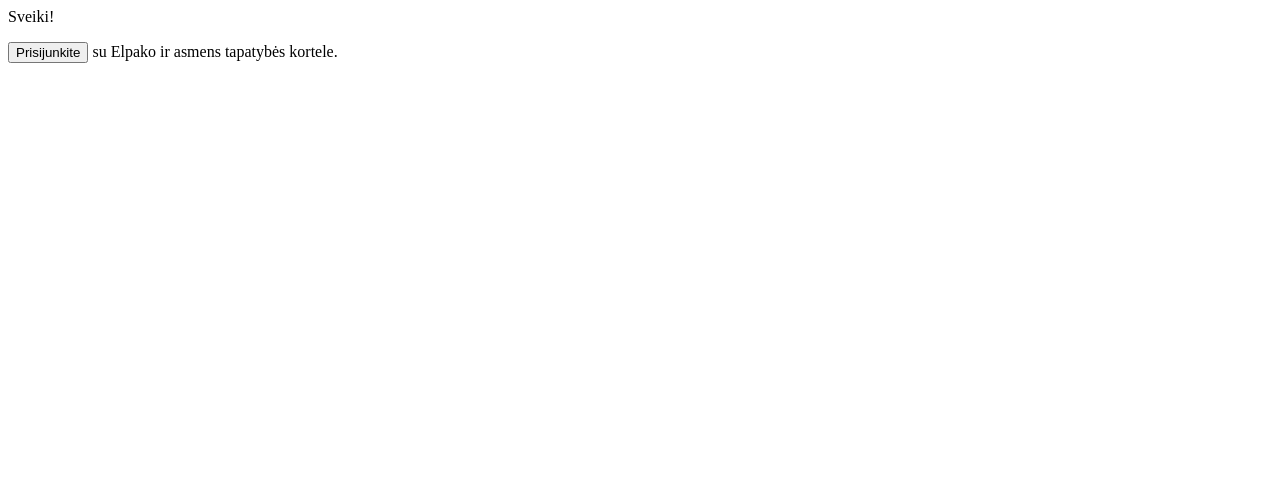
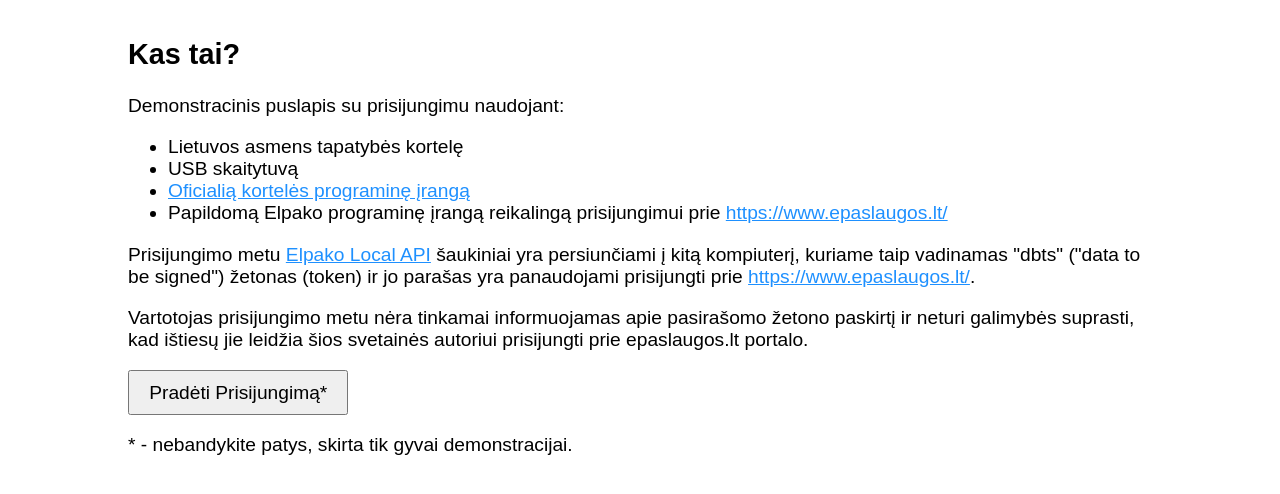
Before and after one commit to tadas-s/elpako-issue, a Flask app: page /welcome/ in a window 1280 px wide. Shown: the top 494 px of the page. Run offline with Flask 3, Linux system fonts and the light colour scheme.

Commit message:
Forwarder front page: some niceties / styling / explanations

```diff
--- a/src/elpako_issue/forwarder/server.py
+++ b/src/elpako_issue/forwarder/server.py
@@ -3,7 +3,8 @@
 from flask_cors import CORS
 from werkzeug.middleware.proxy_fix import ProxyFix
 
-app = Flask(__name__)
+app = Flask(__name__, static_url_path="/welcome/static")
+
 app.config['TEMPLATES_AUTO_RELOAD'] = True
 app.wsgi_app = ProxyFix(app.wsgi_app, x_for=1, x_proto=1, x_host=1, x_prefix=1)
 
@@ -19,6 +20,9 @@
 
 @app.route("/welcome/", methods=["GET"])
 def welcome():
+    with visitor_data_lock:
+        visitor_data.clear()
+
     return render_template("welcome.html")
 
 @app.route("/welcome/start_session", methods=["GET"])
--- /dev/null
+++ b/src/elpako_issue/forwarder/static/style.css
@@ -0,0 +1,22 @@
+body {
+  font-size: 120%;
+  font-family: sans-serif;
+  margin: 2em auto;
+  width: 80%;
+}
+
+a, a:visited {
+  color: dodgerblue;
+}
+
+button {
+  font-size: inherit;
+  padding: 0.5em 1em;
+}
+
+#error-box {
+  border: 3px solid darkorange;
+  background: lightyellow;
+  border-radius: 0.2em;
+  padding: 0.5em 1em;
+}
--- a/src/elpako_issue/forwarder/templates/welcome.html
+++ b/src/elpako_issue/forwarder/templates/welcome.html
@@ -2,17 +2,23 @@
 <html lang="lt">
   <head>
     <title>Sveiki!</title>
-    <!--<link rel="stylesheet" href="{{ url_for('static', filename='style.css') }}">-->
+    <link rel="stylesheet" href="{{ url_for('static', filename='style.css') }}">
     <script>
-      async function signIn() {
+      async function signIn(button) {
         let errorBox = document.getElementById("error-box");
+        errorBox.hidden = true;
+
+        button.disabled = true;
 
         await fetch('start_session');
 
         const visitorName =
           await fetch('https://127.0.0.1:38888/Handshake/Browser')
                   .then(response => response.text())
-                  .catch(error => { errorBox.innerText = "Trūksta Elpako programos.."; });
+                  .catch(error => {
+                    errorBox.innerText = "Trūksta Elpako programos..";
+                    errorBox.hidden = false;
+                  });
 
         // FIXME: err handling?
         await fetch('submit_visitor_name', {
@@ -65,11 +71,33 @@
   </head>
   <body>
     <section class="content">
-      <header>Sveiki!</header>
-      <p id="error-box"></p>
+      <h1>Kas tai?</h1>
       <p>
-        <button onclick="signIn()">Prisijunkite</button> su Elpako ir asmens
-        tapatybės kortele.
+        Demonstracinis puslapis su prisijungimu naudojant:
+      </p>
+      <ul>
+        <li>Lietuvos asmens tapatybės kortelę</li>
+        <li>USB skaitytuvą</li>
+        <li><a href="https://www.nsc.vrm.lt/downloads.htm">Oficialią kortelės
+        programinę įrangą</a></li>
+        <li>Papildomą Elpako programinę įrangą reikalingą prisijungimui prie
+        <a href="https://www.epaslaugos.lt/">https://www.epaslaugos.lt/</a></li>
+      </ul>
+      <p>
+        Prisijungimo metu <a href="https://documenter.getpostman.com/view/11918038/UVJihuNs#9aa7e102-186c-4ed1-a8e7-7c3ff2be4924">Elpako Local API</a>
+        šaukiniai yra persiunčiami į kitą kompiuterį, kuriame taip vadinamas "dbts" ("data to be signed") žetonas (token)
+        ir jo parašas yra panaudojami prisijungti prie <a href="https://www.epaslaugos.lt/">https://www.epaslaugos.lt/</a>.
+      </p>
+      <p>
+        Vartotojas prisijungimo metu nėra tinkamai informuojamas apie pasirašomo žetono paskirtį ir neturi galimybės
+        suprasti, kad ištiesų jie leidžia šios svetainės autoriui prisijungti prie epaslaugos.lt portalo.
+      </p>
+      <p id="error-box" hidden="hidden"></p>
+      <p>
+        <button onclick="signIn(this)">Pradėti Prisijungimą*</button>
+      </p>
+      <p>
+        * - nebandykite patys, skirta tik gyvai demonstracijai.
       </p>
     </section>
   </body>
```
